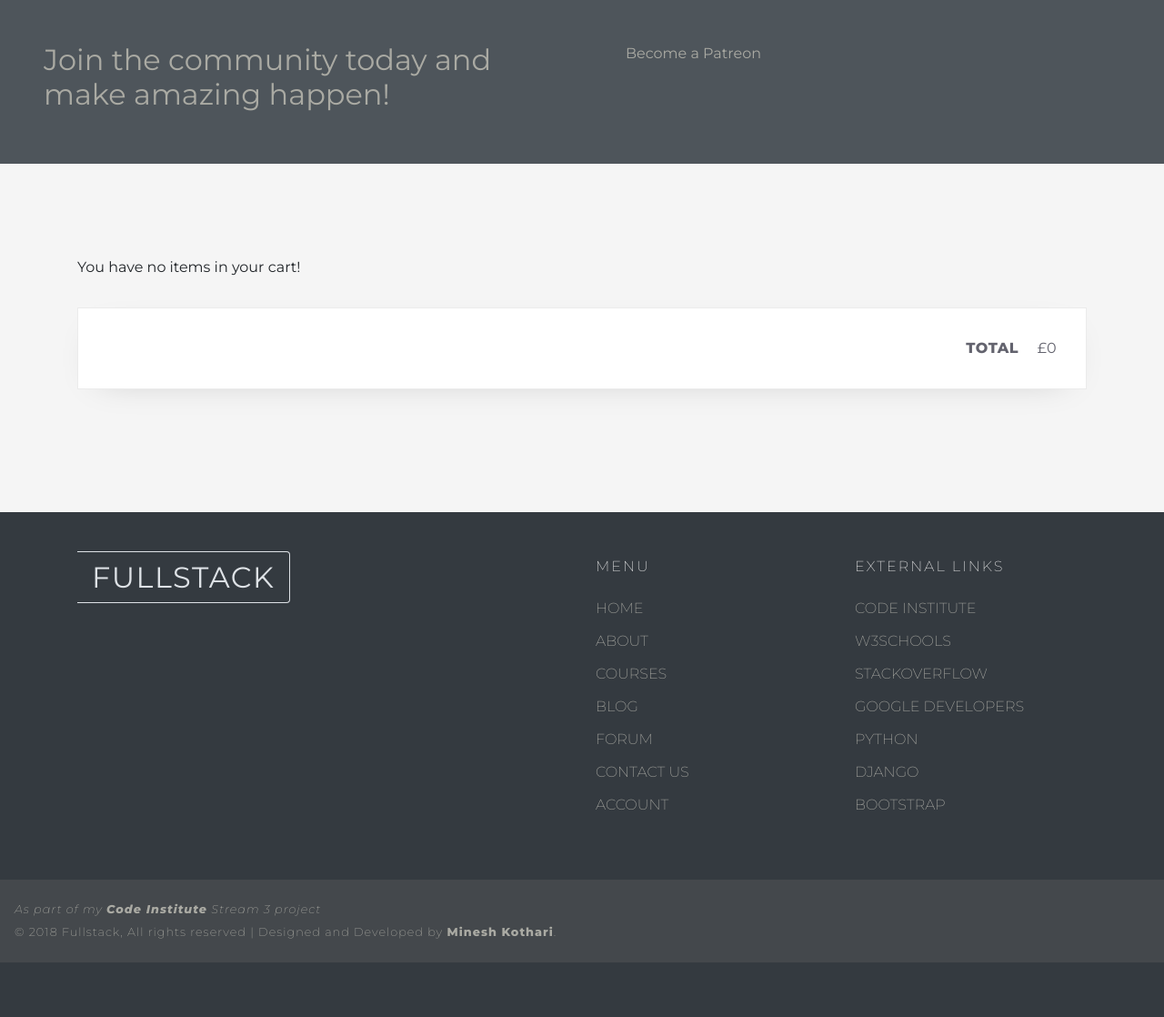
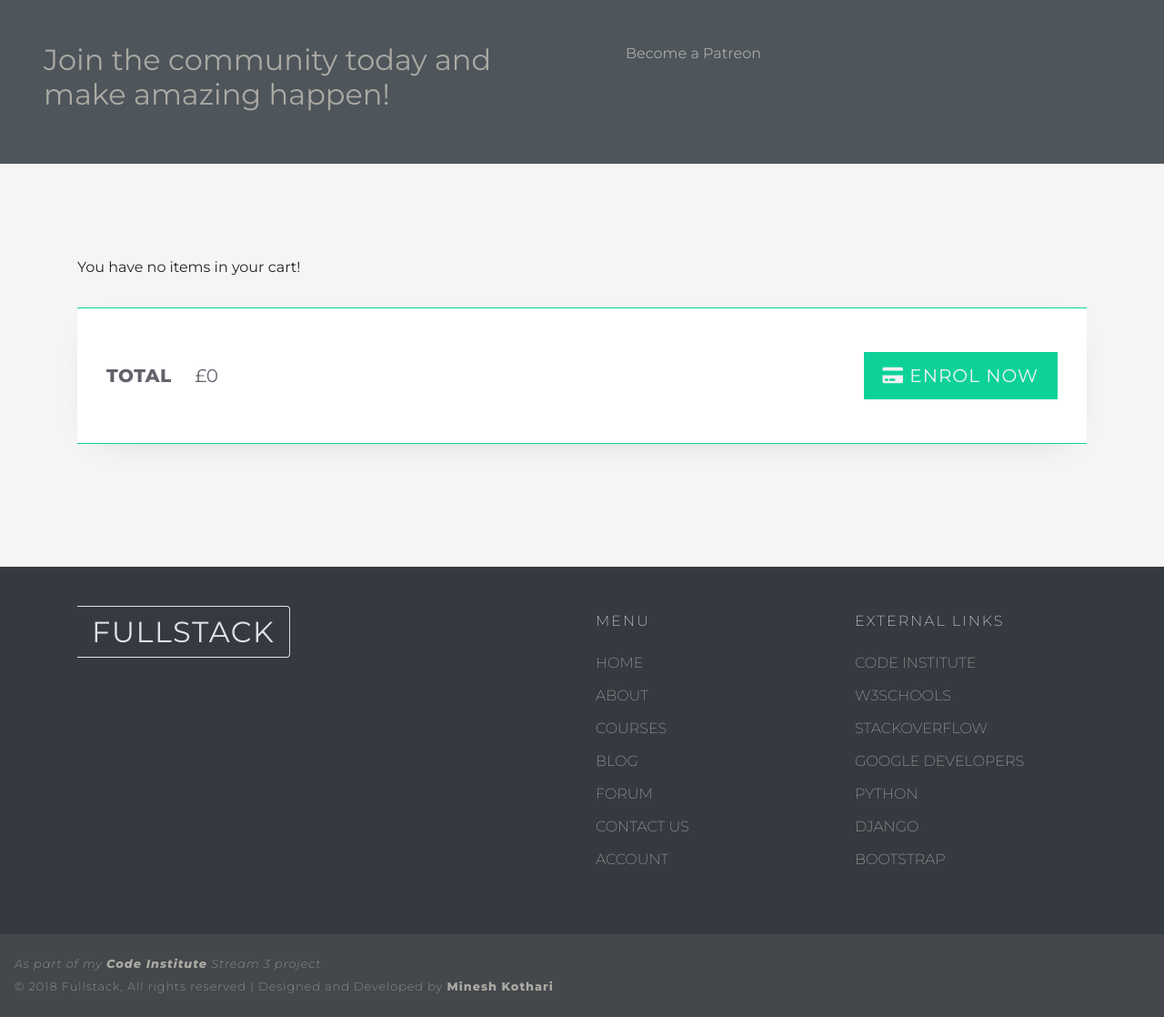
Before and after one commit to mineshkothari/fullstack, a Django app: page /cart/ in a window 1280 px wide. Shown: the part 483-1601 px from the top of the page at 91% size. Before the commit the page ends 1541 px from the top, so only its background shows below. Run offline with Django 3.2, Linux system fonts and the light colour scheme; style sheets or scripts are compiled from the project's sources; parts of the project's set-up code (start-up, migrations or seed data) failed here and were passed over; some libraries are stand-ins or nearby versions.

Commit message:
add checkout button / make improvements to layout and css

```diff
--- a/fullstack/cart/static/css/pages/cart.css
+++ b/fullstack/cart/static/css/pages/cart.css
@@ -46,11 +46,55 @@
   color: #aaaaa3;
 }
 
+.cart-total--row {
+  margin: 2em auto;
+  padding: 2em;
+  background: white;
+  border-top: 1px solid #0cd29a;
+  border-bottom: 1px solid #0cd29a;
+  -webkit-box-shadow: 0 10px 40px -25px rgba(0, 0, 0, 0.25);
+  box-shadow: 0 10px 40px -25px rgba(0, 0, 0, 0.25);
+  color: #63636E;
+}
+
+.cart-total--row p {
+  margin-bottom: 0;
+}
+
+.cart-total--col {
+  padding: 1em 0 !important;
+}
+
 .cart-items--total {
   text-transform: uppercase;
   letter-spacing: .5px;
+  font-size: 1.25em;
 }
 
 .cart-items--total span {
   margin-left: 1em;
 }
+
+.cart-items--pay {
+  background-color: #0cd29a;
+  color: #f2f2f2;
+  font-size: 1.25em;
+  font-weight: 400;
+  border: .5px solid #0cd29a;
+  padding: .5em 1em;
+  letter-spacing: 1px;
+  text-transform: uppercase;
+  -webkit-transition: all 350ms ease-in-out;
+  -o-transition: all 350ms ease-in-out;
+  transition: all 350ms ease-in-out;
+}
+
+.cart-items--pay:hover {
+  text-decoration: none;
+  color: #F2F2F2;
+  -webkit-box-shadow: 0 11px 19px -8px rgba(0, 0, 0, 0.6);
+  box-shadow: 0 11px 19px -8px rgba(0, 0, 0, 0.6);
+  -webkit-transform: translateY(-4px);
+  -ms-transform: translateY(-4px);
+  transform: translateY(-4px);
+}
--- a/fullstack/cart/static/sass/pages/cart.sass
+++ b/fullstack/cart/static/sass/pages/cart.sass
@@ -27,7 +27,6 @@
     margin-bottom: 0
 
 .cart-items--col
-  //border: 1px solid red
   padding: 1em !important
 
 .cart-items--title
@@ -39,8 +38,41 @@
   font-style: italic
   color: #aaaaa3
 
+.cart-total--row
+  margin: 2em auto
+  padding: 2em
+  background: rgba(255,255,255,1)
+  border-top: 1px solid #0cd29a
+  border-bottom: 1px solid #0cd29a
+  box-shadow: 0 10px 40px -25px rgba(0,0,0,0.25)
+  color: #63636E
+  p
+    margin-bottom: 0
+
+.cart-total--col
+  padding: 1em 0 !important
+
 .cart-items--total
   text-transform: uppercase
   letter-spacing: .5px
+  font-size: 1.25em
   span
     margin-left: 1em
+
+.cart-items--pay
+  //margin-top: 2em
+  background-color: #0cd29a
+  color: #f2f2f2
+  font-size: 1.25em
+  font-weight: 400
+  border: .5px solid #0cd29a
+  padding: .5em 1em
+  letter-spacing: 1px
+  text-transform: uppercase
+  //box-shadow: 0 7px 15px -6px rgba(0, 0, 0, 0.4)
+  transition: all 350ms ease-in-out
+  &:hover
+    text-decoration: none
+    color: #F2F2F2
+    box-shadow: 0 11px 19px -8px rgba(0, 0, 0, 0.6)
+    transform: translateY(-4px)
--- a/fullstack/cart/templates/cart/cart.html
+++ b/fullstack/cart/templates/cart/cart.html
@@ -39,8 +39,13 @@
         {% empty %}
         <p>You have no items in your cart!</p>
         {% endfor %}
-        <div class="row no-gutters cart-items--row d-flex justify-content-end">
-            <p class="cart-items--total"><strong>Total</strong> <span>£{{ total }}</span></p>
+        <div class="row no-gutters cart-total--row">
+            <div class="col-12 col-sm-6 cart-total--col d-flex justify-content-center justify-content-sm-start align-items-center">
+                <p class="cart-items--total"><strong>Total</strong> <span>£{{ total }}</span></p>
+            </div>
+            <div class="col-12 col-sm-6 cart-total--col d-flex justify-content-center justify-content-sm-end align-items-center">
+                <a href="#" class="cart-items--pay" role="button"><i class="fas fa-credit-card"></i> Enrol Now</a>
+            </div>
         </div>
     </div>
 </section>
```
